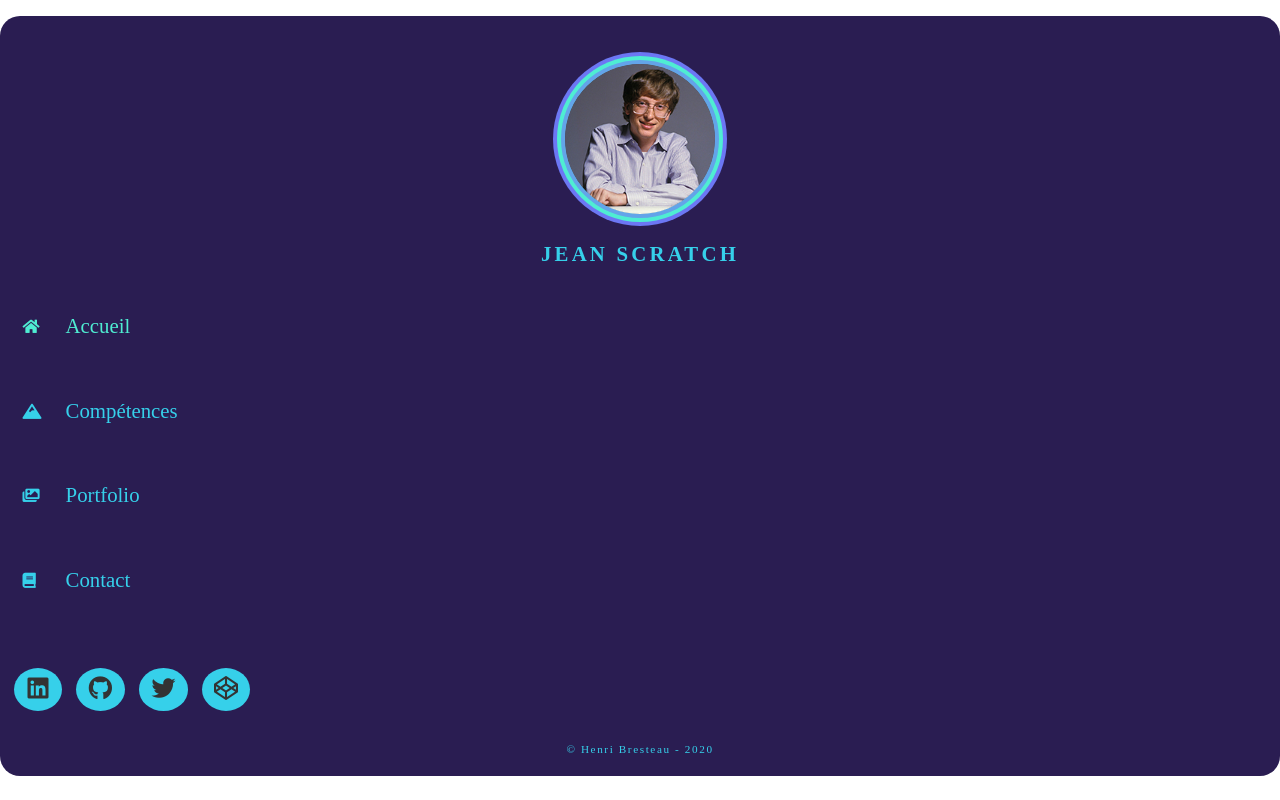
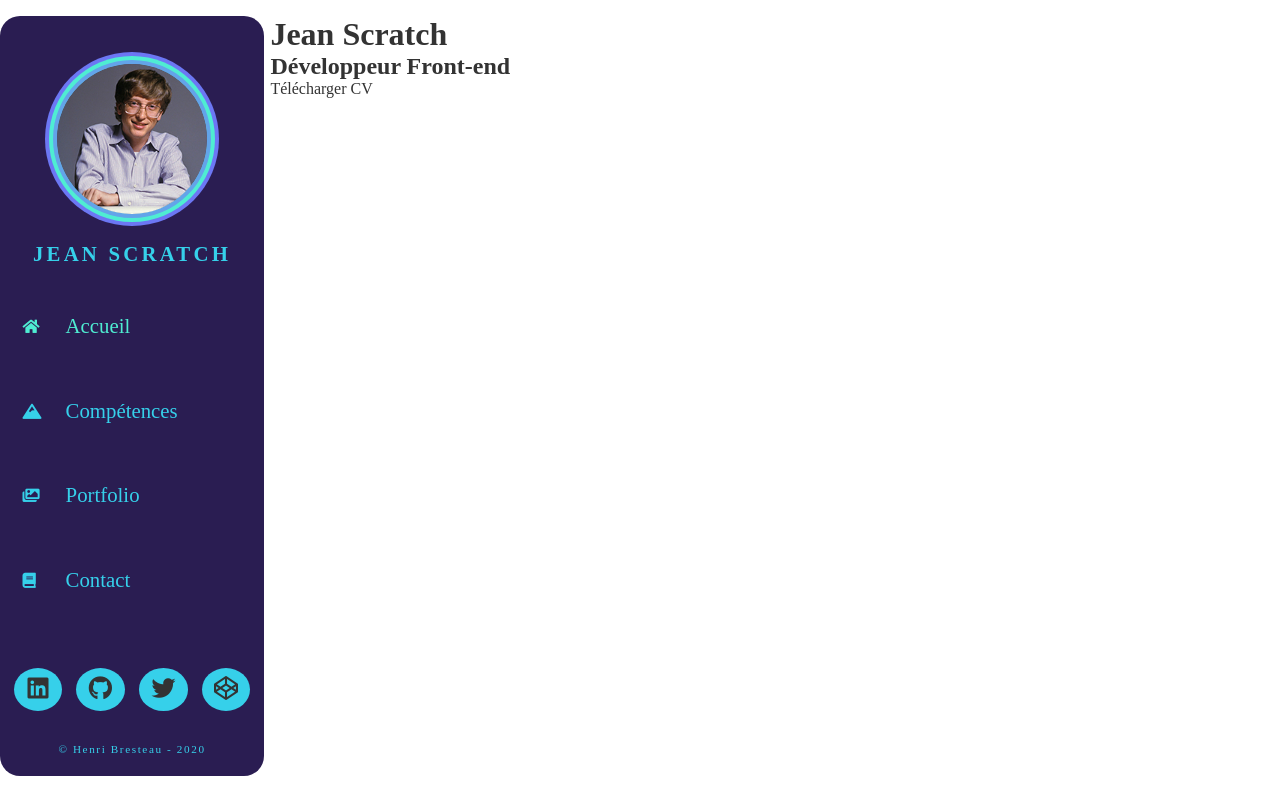
Before and after one commit to HenriBresteau/react-cv, a React (Create React App) app: page / in a window 1280 px wide. Built offline with nearby package versions, Linux system fonts and the light colour scheme; a web font is replaced by a local one.

Commit message:
Home base + CV link

```diff
--- a/src/pages/Home.js
+++ b/src/pages/Home.js
@@ -3,8 +3,17 @@ import Navigation from '../components/Navigation';
 
 const Home = () => {
     return (
-        <div>
+        <div className="home">
             <Navigation />
+            <div className="homeContent">
+                <div className="content">
+                    <h1>Jean Scratch</h1>
+                    <h2>Développeur Front-end</h2>
+                    <div className="pdf">
+                        <a href="./media/CV.pdf" target="_blank"> Télécharger CV</a>
+                    </div>
+                </div>
+            </div>
         </div>
     );
 };
```
Also changed, not shown: 1 other file (tests, documents, lock files or other folders).
